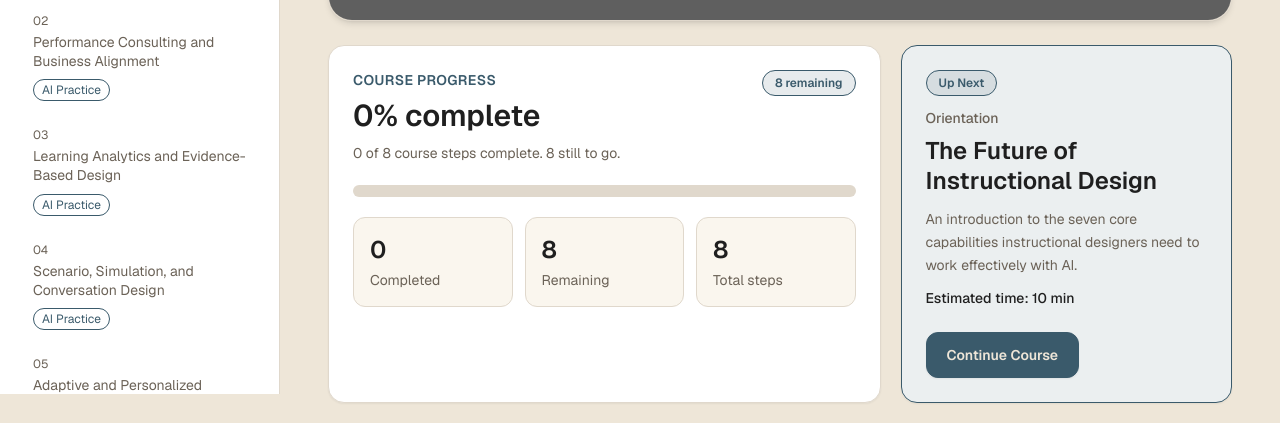
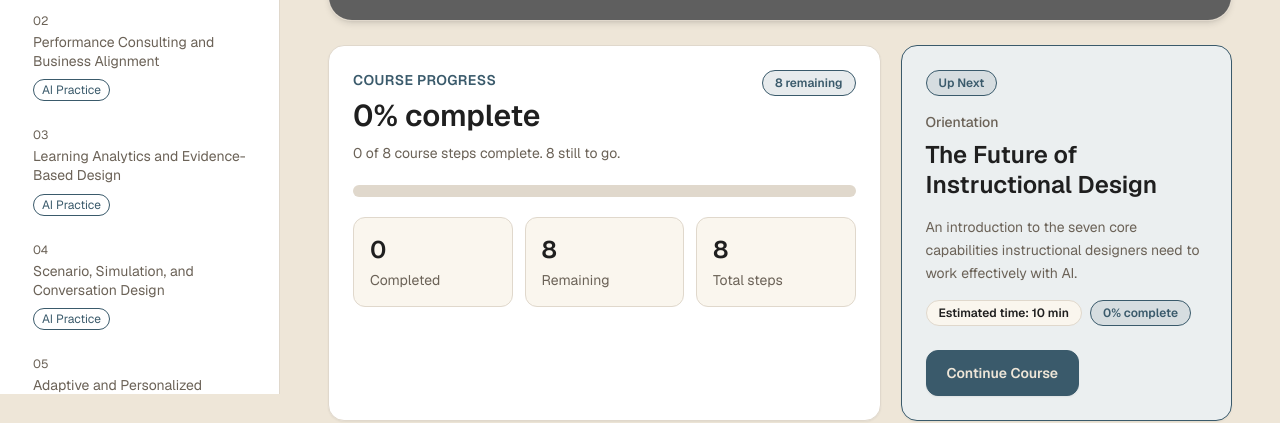
Before and after one commit to BradleyAPierce/future_of_id, a Next.js app in the folder web/: page /course/dashboard in a window 1280 px wide. Shown: the part 414-837 px from the top of the page. Built offline with nearby package versions, Linux system fonts and the light colour scheme; grey boxes are pictures that could not be loaded.

Commit message:
Implement CurrentModuleWidget component to encapsulate module display logic in the Dashboard. Refactor Dashboard to utilize the new widget for improved readability and maintainability.

```diff
--- a/web/app/course/dashboard/page.tsx
+++ b/web/app/course/dashboard/page.tsx
@@ -3,9 +3,9 @@
 import { modules } from "@/data/modules";
 import { useCourseProgress } from "@/lib/useCourseProgress";
 import ModuleCard from "@/components/course/ModuleCard";
+import CurrentModuleWidget from "@/components/dashboard/CurrentModuleWidget";
 import ProgressBar from "@/components/course/ProgressBar";
 import Badge from "@/components/ui/Badge";
-import Button from "@/components/ui/Button";
 import PageBanner from "@/components/ui/PageBanner";
 import SectionHeader from "@/components/ui/SectionHeader";
 import Surface from "@/components/ui/Surface";
@@ -83,55 +83,13 @@ export default function Dashboard() {
             </div>
           </Surface>
 
-          <Surface
-            tone={nextModule ? "primary" : "success"}
-            padding="lg"
-            className="flex flex-col justify-between gap-6">
-            <div className="space-y-3">
-              <Badge tone={nextModule ? "primary" : "success"}>
-                {nextModule ? "Up Next" : "Course Complete"}
-              </Badge>
-
-              {nextModule ? (
-                <>
-                  <div>
-                    <p className="text-sm font-medium text-[var(--muted)]">
-                      {nextModule.type === "orientation"
-                        ? "Orientation"
-                        : `Module ${nextModule.order}`}
-                    </p>
-                    <h2 className="mt-2 text-2xl font-semibold leading-tight text-[var(--text)]">
-                      {nextModule.title}
-                    </h2>
-                  </div>
-
-                  <p className="text-sm leading-relaxed text-[var(--muted)]">
-                    {nextModule.description}
-                  </p>
-
-                  <p className="text-sm font-medium text-[var(--text)]">
-                    Estimated time: {nextModule.estimatedTime}
-                  </p>
-                </>
-              ) : (
-                <>
-                  <h2 className="text-2xl font-semibold leading-tight text-[var(--text)]">
-                    You have completed the course path.
-                  </h2>
-                  <p className="text-sm leading-relaxed text-[var(--muted)]">
-                    Revisit any module below when you want to review a capability
-                    or return to a practice activity.
-                  </p>
-                </>
-              )}
-            </div>
-
-            {nextModule && (
-              <Button href={nextModuleHref} className="w-fit">
-                Continue Course
-              </Button>
-            )}
-          </Surface>
+          <CurrentModuleWidget
+            module={nextModule}
+            status={nextModule ? "upNext" : "complete"}
+            progress={progress}
+            href={nextModule ? nextModuleHref : undefined}
+            ctaLabel="Continue Course"
+          />
         </section>
       </div>
 
--- /dev/null
+++ b/web/components/dashboard/CurrentModuleWidget.tsx
@@ -0,0 +1,111 @@
+import type { ModuleMetadata } from "@/data/modules";
+import Card from "@/components/ui/Card";
+import Badge from "@/components/ui/Badge";
+import Button from "@/components/ui/Button";
+import Surface from "@/components/ui/Surface";
+
+export type CurrentModuleStatus = "upNext" | "inProgress" | "complete";
+
+type CurrentModuleWidgetProps = {
+  module?: ModuleMetadata;
+  status: CurrentModuleStatus;
+  progress?: number;
+  ctaLabel?: string;
+  href?: string;
+  className?: string;
+};
+
+const statusBadge: Record<
+  CurrentModuleStatus,
+  { label: string; tone: "primary" | "success" }
+> = {
+  upNext: { label: "Up Next", tone: "primary" },
+  inProgress: { label: "In Progress", tone: "primary" },
+  complete: { label: "Course Complete", tone: "success" },
+};
+
+export default function CurrentModuleWidget({
+  module,
+  status,
+  progress,
+  ctaLabel = "Continue Course",
+  href,
+  className = "",
+}: CurrentModuleWidgetProps) {
+  const isComplete = status === "complete";
+  const badge = statusBadge[status];
+  const moduleLabel = module
+    ? module.type === "orientation"
+      ? "Orientation"
+      : `Module ${module.order}`
+    : undefined;
+
+  return (
+    <Surface
+      tone={isComplete ? "success" : "primary"}
+      padding="lg"
+      className={`flex flex-col justify-between gap-6 ${className}`}>
+      <div className="space-y-4">
+        <div className="flex flex-wrap items-center gap-2">
+          <Badge tone={badge.tone}>{badge.label}</Badge>
+          {module?.practiceLabel && (
+            <Badge tone="accent">{module.practiceLabel}</Badge>
+          )}
+        </div>
+
+        {module ? (
+          <>
+            <div>
+              <p className="text-sm font-medium text-[var(--muted)]">
+                {moduleLabel}
+              </p>
+              <h2 className="mt-2 text-2xl font-semibold leading-tight text-[var(--text)]">
+                {module.title}
+              </h2>
+            </div>
+
+            <p className="text-sm leading-relaxed text-[var(--muted)]">
+              {module.description}
+            </p>
+
+            <div className="flex flex-wrap gap-2">
+              <Badge tone="default">Estimated time: {module.estimatedTime}</Badge>
+              {typeof progress === "number" && (
+                <Badge tone={isComplete ? "success" : "primary"}>
+                  {Math.round(progress)}% complete
+                </Badge>
+              )}
+            </div>
+          </>
+        ) : (
+          <>
+            <h2 className="text-2xl font-semibold leading-tight text-[var(--text)]">
+              You have completed the course path.
+            </h2>
+            <p className="text-sm leading-relaxed text-[var(--muted)]">
+              Revisit any module below when you want to review a capability or
+              return to a practice activity.
+            </p>
+
+            {typeof progress === "number" && (
+              <Card className="shadow-none">
+                <p className="text-sm font-medium text-[var(--muted)]">
+                  Course Progress
+                </p>
+                <p className="mt-1 text-2xl font-semibold text-[var(--text)]">
+                  {Math.round(progress)}% complete
+                </p>
+              </Card>
+            )}
+          </>
+        )}
+      </div>
+
+      {module && href && (
+        <Button href={href} className="w-fit">
+          {ctaLabel}
+        </Button>
+      )}
+    </Surface>
+  );
+}
```
